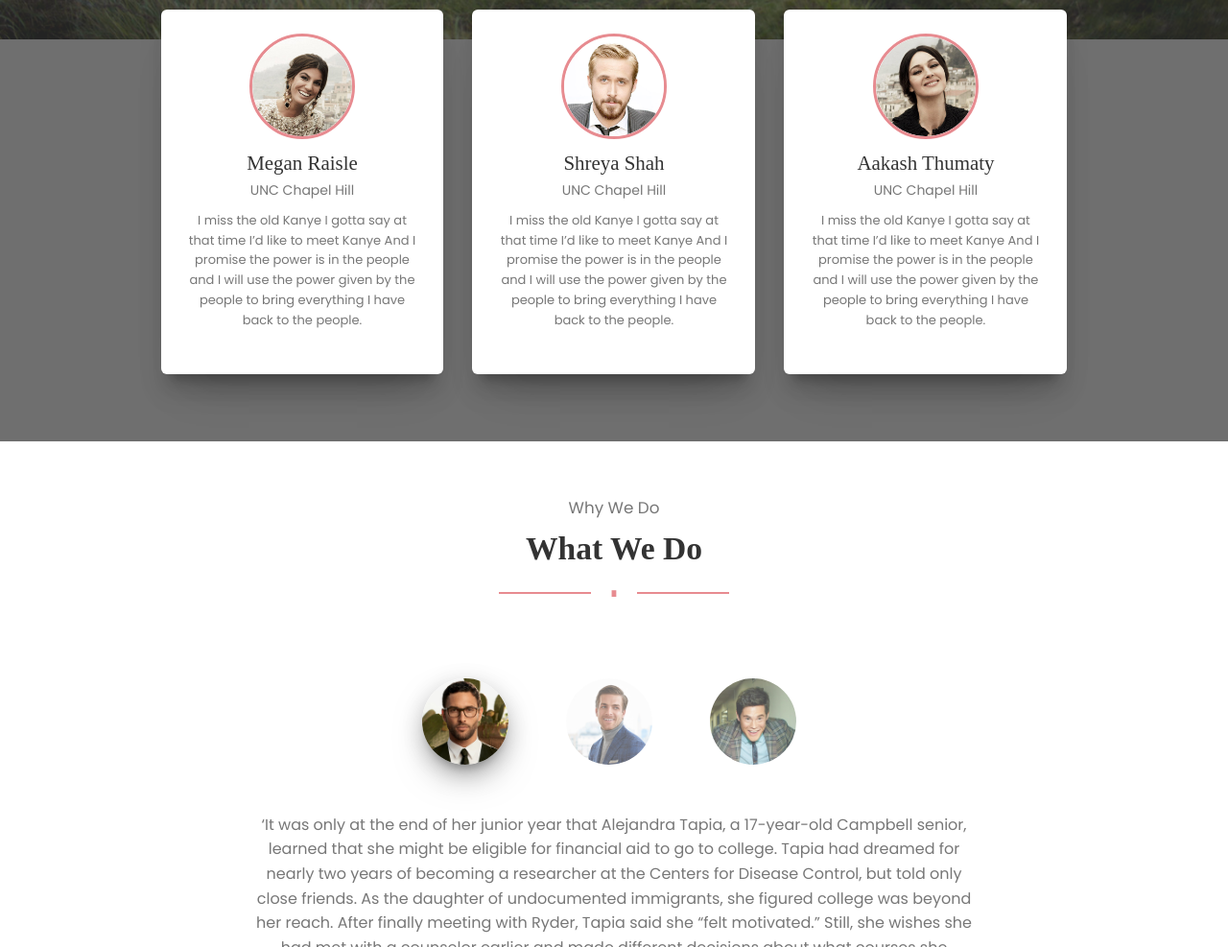
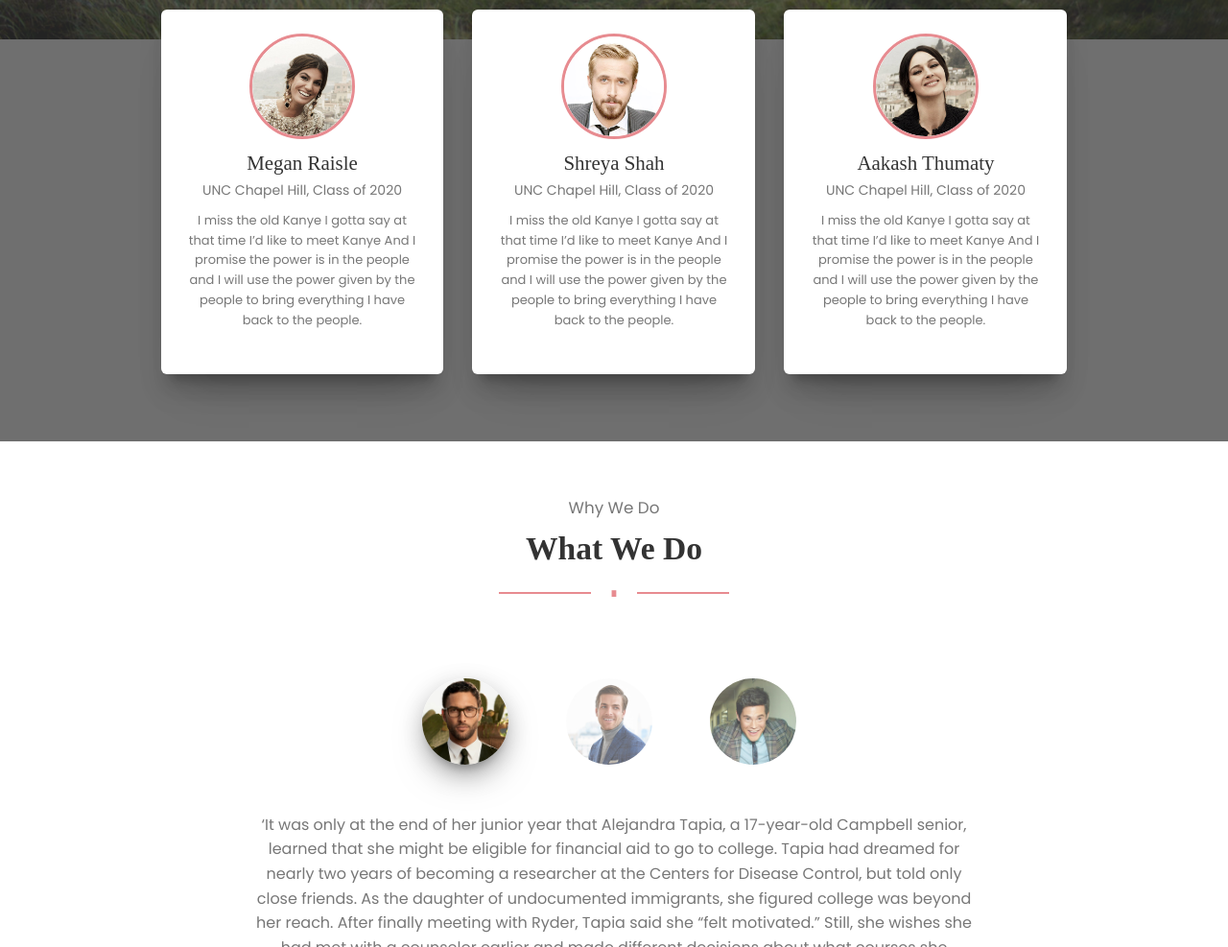
Before and after one commit to collegeQA/collegeQA.github.io, a plain HTML site: page index.html in a window 1280 px wide. Shown: the part 1589-2576 px from the top of the page at 96% size. Drawn offline with Linux system fonts and the light colour scheme; some packages are replaced by stand-ins of ours; a web font is replaced by a local one.

Commit message:
Update index.html

```diff
--- a/index.html
+++ b/index.html
@@ -159,7 +159,7 @@
                                                 </div>
                                                 <div class="description">
                                                     <h3 class="title">Megan Raisle</h3>
-                                                    <p class="small-text">UNC Chapel Hill</p>
+                                                    <p class="small-text">UNC Chapel Hill, Class of 2020</p>
                                                     <p class="description">I miss the old Kanye I gotta say at that time I’d like to meet Kanye And I promise the power is in the people and I will use the power given by the people to bring everything I have back to the people.</p>
                                                 </div>
                                             </div>
@@ -173,7 +173,7 @@
                                                 </div>
                                                 <div class="description">
                                                     <h3 class="title">Shreya Shah</h3>
-                                                    <p class="small-text">UNC Chapel Hill</p>
+                                                    <p class="small-text">UNC Chapel Hill, Class of 2020</p>
                                                     <p class="description">I miss the old Kanye I gotta say at that time I’d like to meet Kanye And I promise the power is in the people and I will use the power given by the people to bring everything I have back to the people.</p>
                                                 </div>
                                             </div>
@@ -187,7 +187,7 @@
                                                 </div>
                                                 <div class="description">
                                                     <h3 class="title">Aakash Thumaty</h3>
-                                                    <p class="small-text">UNC Chapel Hill</p>
+                                                    <p class="small-text">UNC Chapel Hill, Class of 2020</p>
                                                     <p class="description">I miss the old Kanye I gotta say at that time I’d like to meet Kanye And I promise the power is in the people and I will use the power given by the people to bring everything I have back to the people.</p>
                                                 </div>
                                             </div>
```
